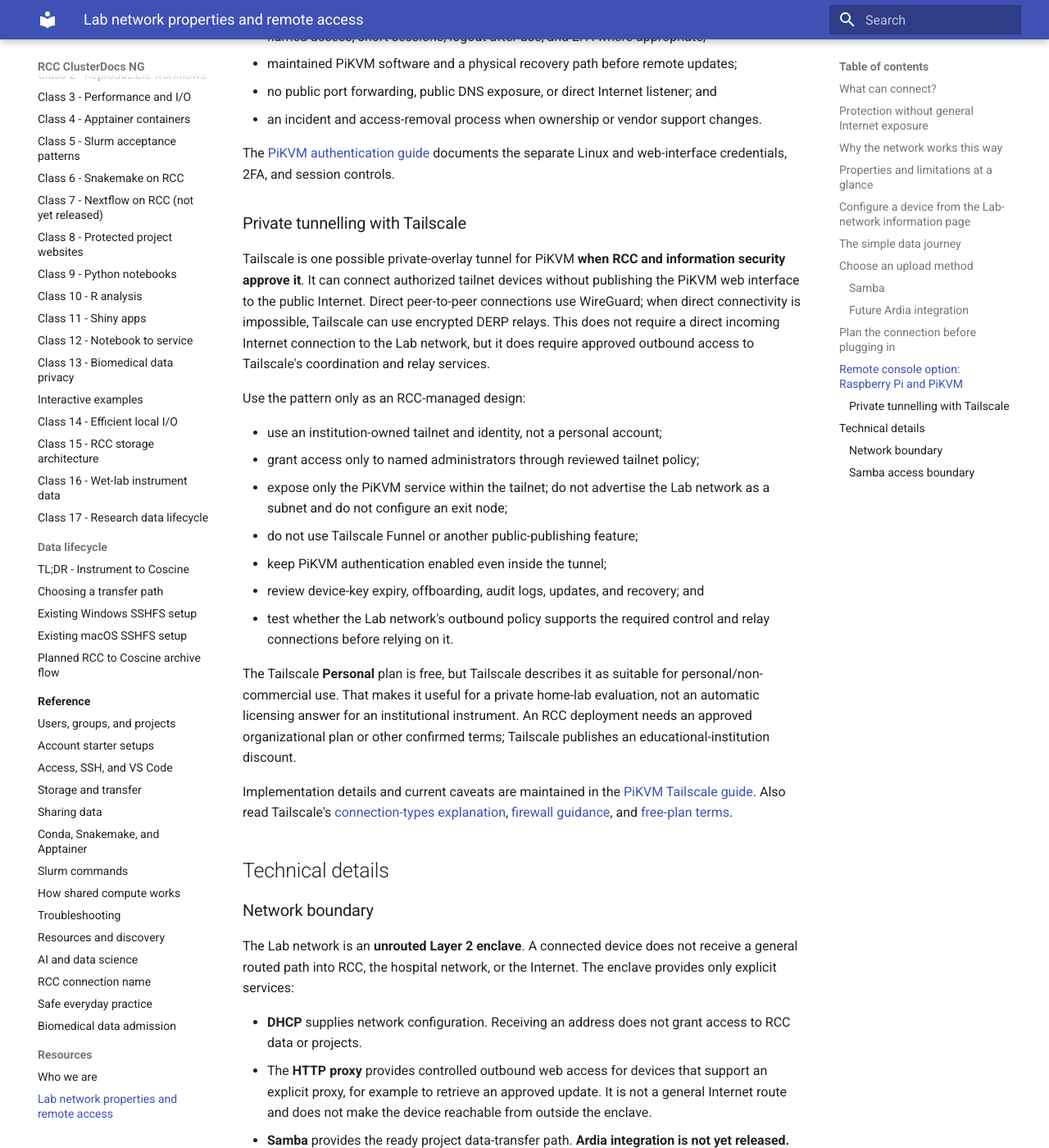
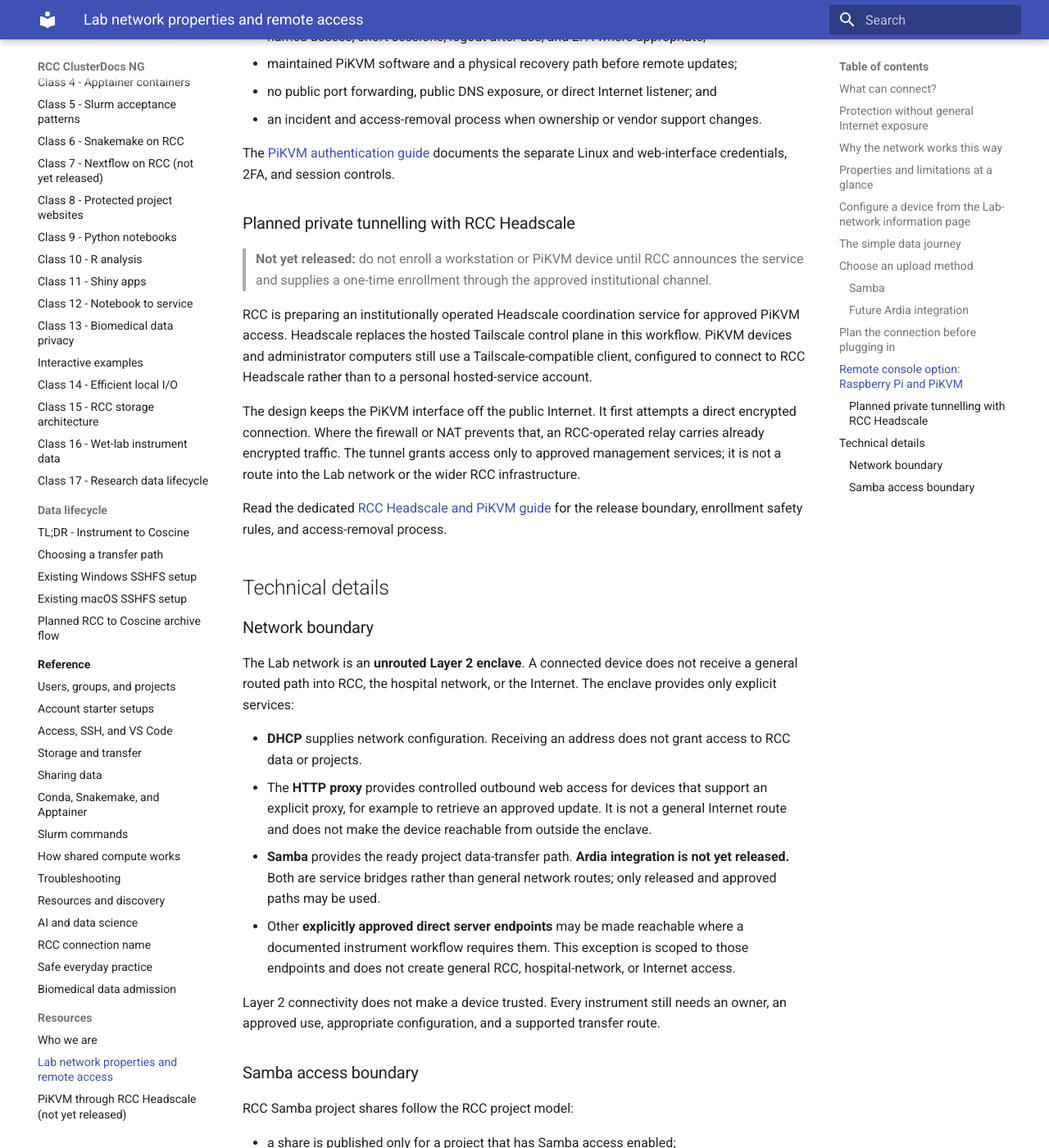
Before and after one commit to IKIM-Essen/ClusterDocs, an MkDocs documentation site: the page built from docs/resources/how-it-all-works.md, in a window 1280 px wide and 1400 px high, scrolled down 5372 px. Shown: the whole window at 82% size. Built offline with MkDocs 1.6.1 and Material for MkDocs 9.7.7, drawn with Linux system fonts in a browser that asks for light colours.

Commit message:
Document planned Headscale PiKVM access

```diff
--- a/docs/resources/how-it-all-works.md
+++ b/docs/resources/how-it-all-works.md
@@ -205,39 +205,26 @@
 The [PiKVM authentication guide](https://docs.pikvm.org/auth/) documents the
 separate Linux and web-interface credentials, 2FA, and session controls.
 
-### Private tunnelling with Tailscale
+### Planned private tunnelling with RCC Headscale
 
-Tailscale is one possible private-overlay tunnel for PiKVM **when RCC and
-information security approve it**. It can connect authorized tailnet devices
-without publishing the PiKVM web interface to the public Internet. Direct
-peer-to-peer connections use WireGuard; when direct connectivity is impossible,
-Tailscale can use encrypted DERP relays. This does not require a direct incoming
-Internet connection to the Lab network, but it does require approved outbound
-access to Tailscale's coordination and relay services.
+> **Not yet released:** do not enroll a workstation or PiKVM device until RCC
+> announces the service and supplies a one-time enrollment through the approved
+> institutional channel.
 
-Use the pattern only as an RCC-managed design:
+RCC is preparing an institutionally operated Headscale coordination service for
+approved PiKVM access. Headscale replaces the hosted Tailscale control plane in
+this workflow. PiKVM devices and administrator computers still use a
+Tailscale-compatible client, configured to connect to RCC Headscale rather than
+to a personal hosted-service account.
 
-- use an institution-owned tailnet and identity, not a personal account;
-- grant access only to named administrators through reviewed tailnet policy;
-- expose only the PiKVM service within the tailnet; do not advertise the Lab
-  network as a subnet and do not configure an exit node;
-- do not use Tailscale Funnel or another public-publishing feature;
-- keep PiKVM authentication enabled even inside the tunnel;
-- review device-key expiry, offboarding, audit logs, updates, and recovery; and
-- test whether the Lab network's outbound policy supports the required control
-  and relay connections before relying on it.
+The design keeps the PiKVM interface off the public Internet. It first attempts
+a direct encrypted connection. Where the firewall or NAT prevents that, an
+RCC-operated relay carries already encrypted traffic. The tunnel grants access
+only to approved management services; it is not a route into the Lab network or
+the wider RCC infrastructure.
 
-The Tailscale **Personal** plan is free, but Tailscale describes it as suitable
-for personal/non-commercial use. That makes it useful for a private home-lab
-evaluation, not an automatic licensing answer for an institutional instrument.
-An RCC deployment needs an approved organizational plan or other confirmed
-terms; Tailscale publishes an educational-institution discount.
-
-Implementation details and current caveats are maintained in the
-[PiKVM Tailscale guide](https://docs.pikvm.org/tailscale/). Also read Tailscale's
-[connection-types explanation](https://tailscale.com/docs/reference/connection-types),
-[firewall guidance](https://tailscale.com/docs/reference/faq/firewall-ports),
-and [free-plan terms](https://tailscale.com/docs/account/manage-plans/free-plans-discounts).
+Read the dedicated [RCC Headscale and PiKVM guide](../connecting/pikvm-headscale.md)
+for the release boundary, enrollment safety rules, and access-removal process.
 
 ## Technical details
 
--- a/mkdocs.yml
+++ b/mkdocs.yml
@@ -59,3 +59,4 @@
   - Resources:
       - Who we are: team.md
       - Lab network properties and remote access: resources/how-it-all-works.md
+      - PiKVM through RCC Headscale (not yet released): connecting/pikvm-headscale.md
```
Also changed, not shown: docs/connecting/pikvm-headscale.md (added, +53 -0 lines), docs/index.md (+3 -0 lines), 6 other files.
